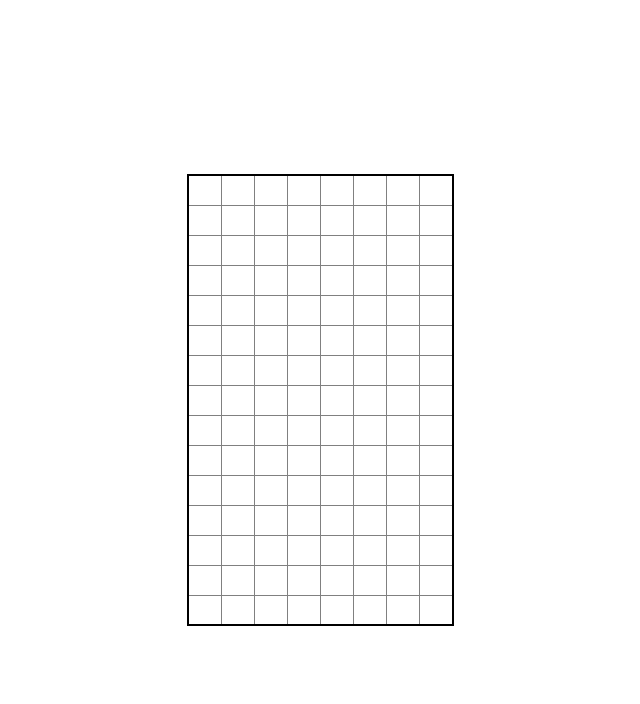
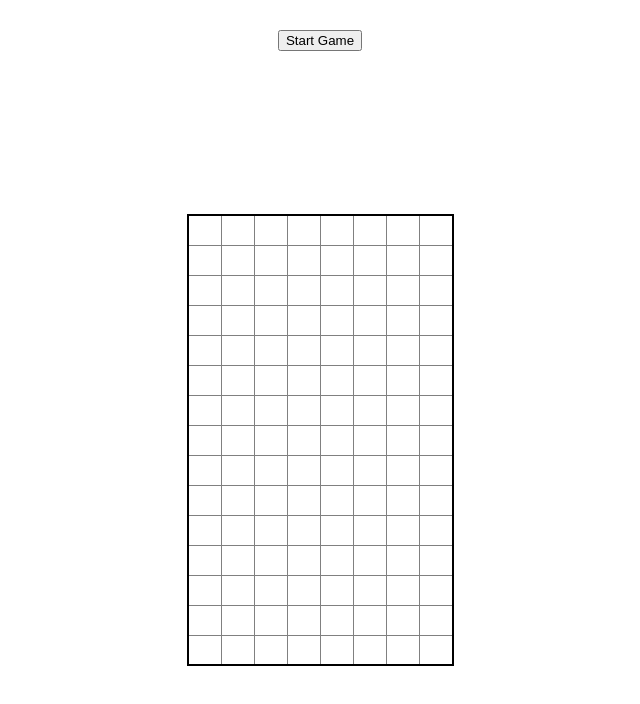
Before and after one commit to weiseng18/tetris, a plain HTML site: page index.html in a window 1280 px wide. Shown: the whole page, without its empty margins (320-960 px from the left). Drawn offline with Linux system fonts and the light colour scheme.

Commit message:
[feature] add a menu area to display menu control buttons

```diff
--- a/css/main.css
+++ b/css/main.css
@@ -3,8 +3,16 @@ html, body {
 	margin: 0;
 }
 
+#menu {
+	height: 10vh;
+	width: 100vw;
+	display: flex;
+	justify-content: space-around;
+	align-items: center;
+}
+
 #boardWrapper {
-	height: 100vh;
+	height: 90vh;
 	width: 100vw;
 	display: flex;
 	justify-content: space-around;
--- a/index.html
+++ b/index.html
@@ -6,9 +6,13 @@
 		<link rel="stylesheet" type="text/css" href="css/main.css">
 	</head>
 	<body>
+		<div id="menu"></div>
 		<div id="boardWrapper"></div>
+
 		<script src="js/helper.js"></script>
 		<script src="js/pieces.js"></script>
+
+		<script src="js/menu.js"></script>
 		<script src="js/main.js"></script>
 	</body>
 </html>
--- a/js/main.js
+++ b/js/main.js
@@ -190,4 +190,6 @@ window.onload = function() {
 	game = new Game(15, 8);
 	game.drawBoard();
 	game.keypress();
+
+	addButtons();
 }
--- /dev/null
+++ b/js/menu.js
@@ -0,0 +1,8 @@
+function addButtons() {
+	var button = document.createElement("button");
+	button.innerHTML = "Start Game";
+	button.addEventListener("click", () => {
+		game.start();
+	});
+	get("menu").appendChild(button);
+}
```
